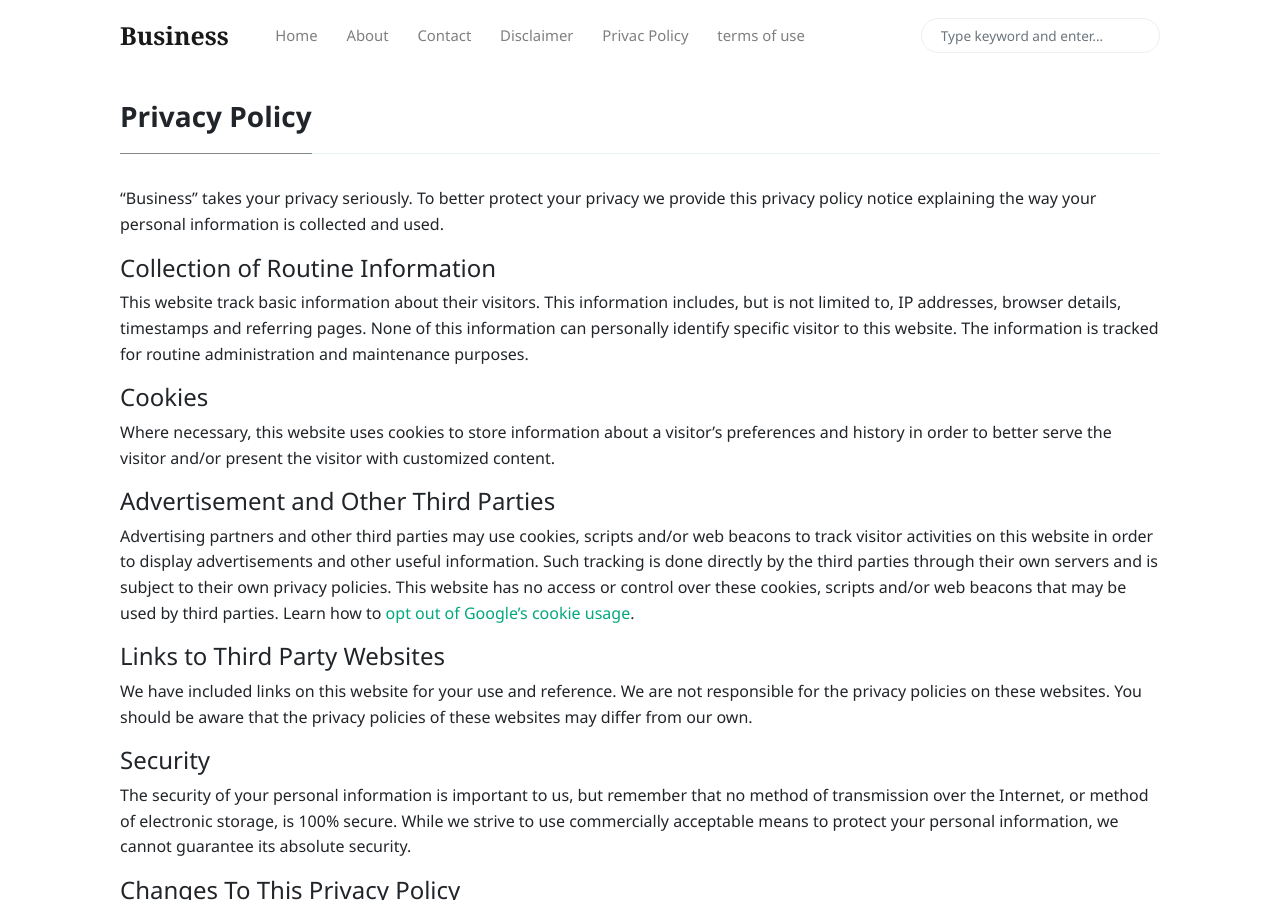
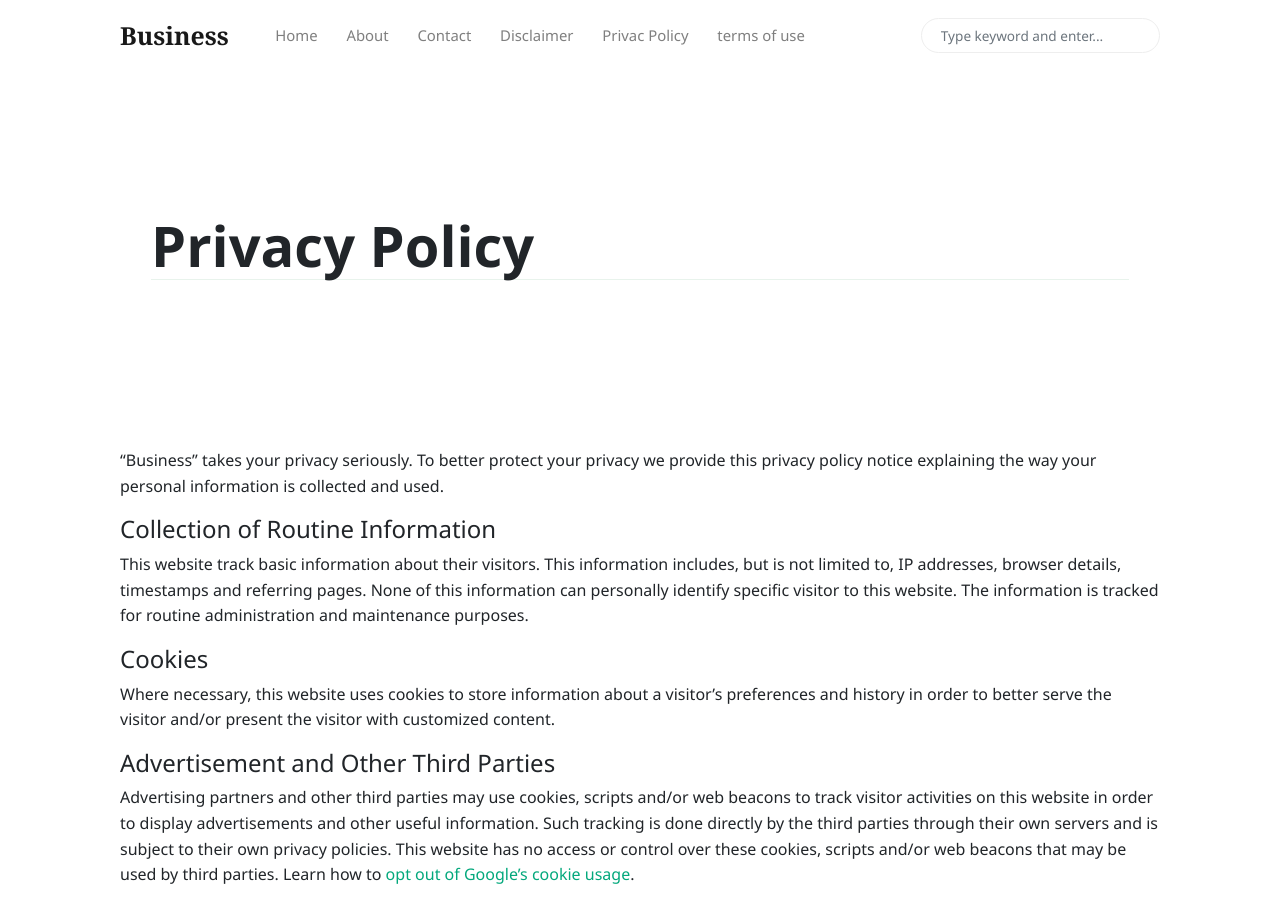
Before and after one commit to ikheinaaa/tess, a Jekyll site: the page built from _pages/privacy-policy.md, in a window 1280 px wide and 900 px high. Built offline with Jekyll 4.4.1, drawn with Linux system fonts in a browser that asks for light colours; nearby versions of some CDN libraries.

Commit message:
Update page.html

```diff
--- a/_layouts/page.html
+++ b/_layouts/page.html
@@ -3,9 +3,17 @@ layout: default
 ---
 
 <div class="container">
-<h3 class="font-weight-bold spanborder"><span>{{page.title}}</span></h3>
+  <!-- Jumbotron -->
+  <div class="jumbotron jumbotron-fluid mb-4 bg-white position-relative">
+    <div class="container">
+      <h1 class="display-4 font-weight-bold spanborder">{{ page.title }}</h1>
+    </div>
+  </div>
+
+  <!-- Page Content -->
   <div class="page-content">
     {{ content }}
+
     <!-- Comments -->
     {% if page.comments == true %}
       {% include comments.html %}
```
Lines whose indentation alone changed are shown as unchanged.
